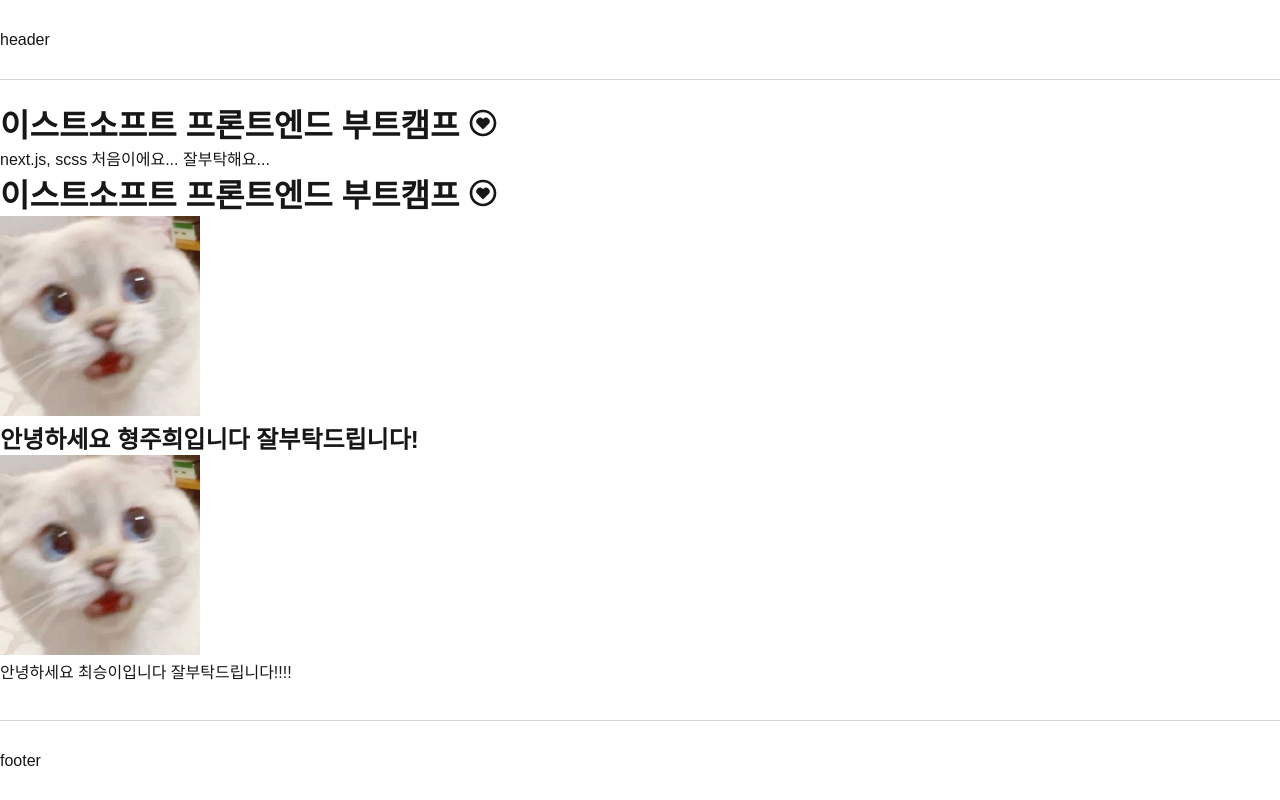
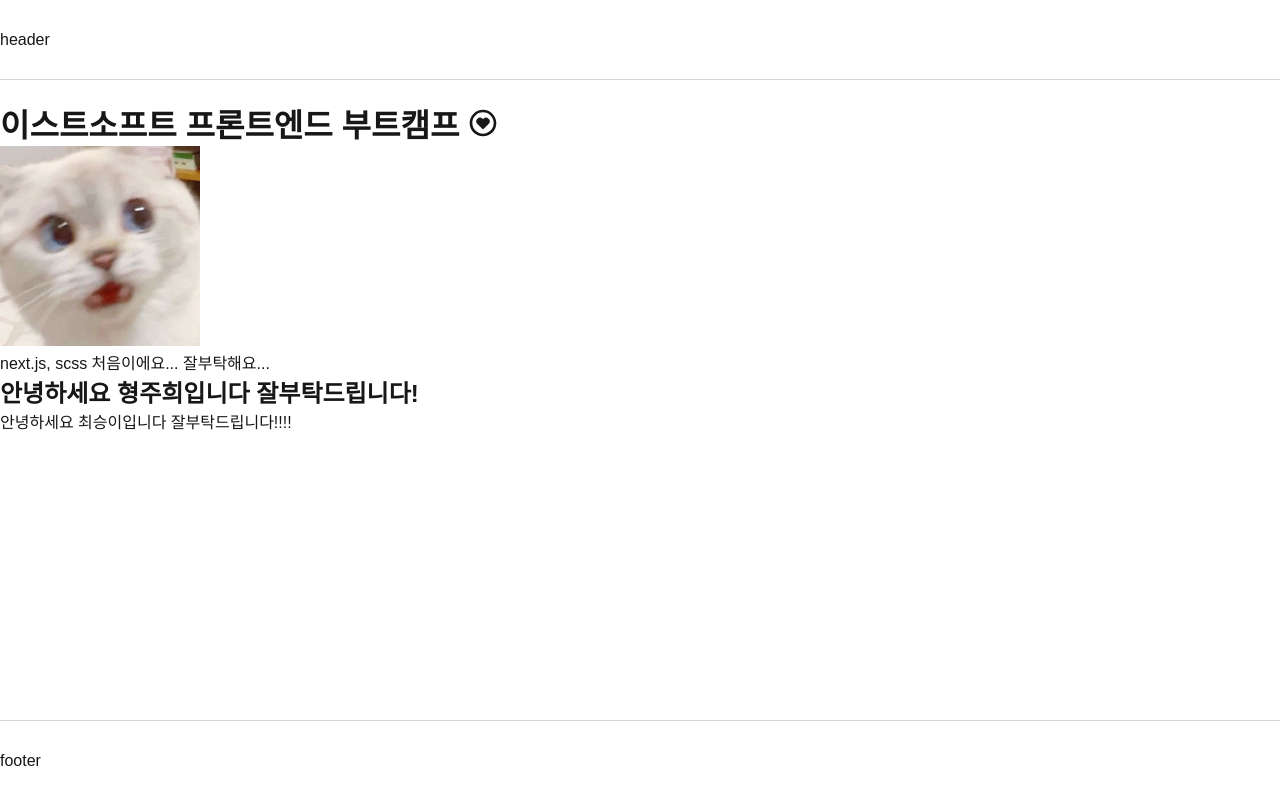
Before and after one commit to hyeran0513/estproject, a Next.js app: page / in a window 1280 px wide. Built offline with nearby package versions, Linux system fonts and the light colour scheme.

Commit message:
241206 김혜란 page.jsx 내용 정리

```diff
--- a/src/app/page.jsx
+++ b/src/app/page.jsx
@@ -5,9 +5,6 @@ import { BiHeartCircle } from "react-icons/bi";
 export default function Home() {
   return (
     <div className={styles.page}>
-      <h1>이스트소프트 프론트엔드 부트캠프<BiHeartCircle /></h1>
-      next.js, scss 처음이에요... 잘부탁해요...
-
       <h1>
         이스트소프트 프론트엔드 부트캠프
         <BiHeartCircle />
@@ -22,16 +19,9 @@ export default function Home() {
         priority
       />
 
+      <div>next.js, scss 처음이에요... 잘부탁해요...</div>
+
       <h2>안녕하세요 형주희입니다 잘부탁드립니다!</h2>
-
-      <Image
-        className={styles.logo}
-        src={`${process.env.ASSET_PREFIX}/images/cat.jpg`}
-        alt="cat"
-        width={200}
-        height={200}
-        priority
-      />
 
       <p>안녕하세요 최승이입니다 잘부탁드립니다!!!! </p>
     </div>
```
